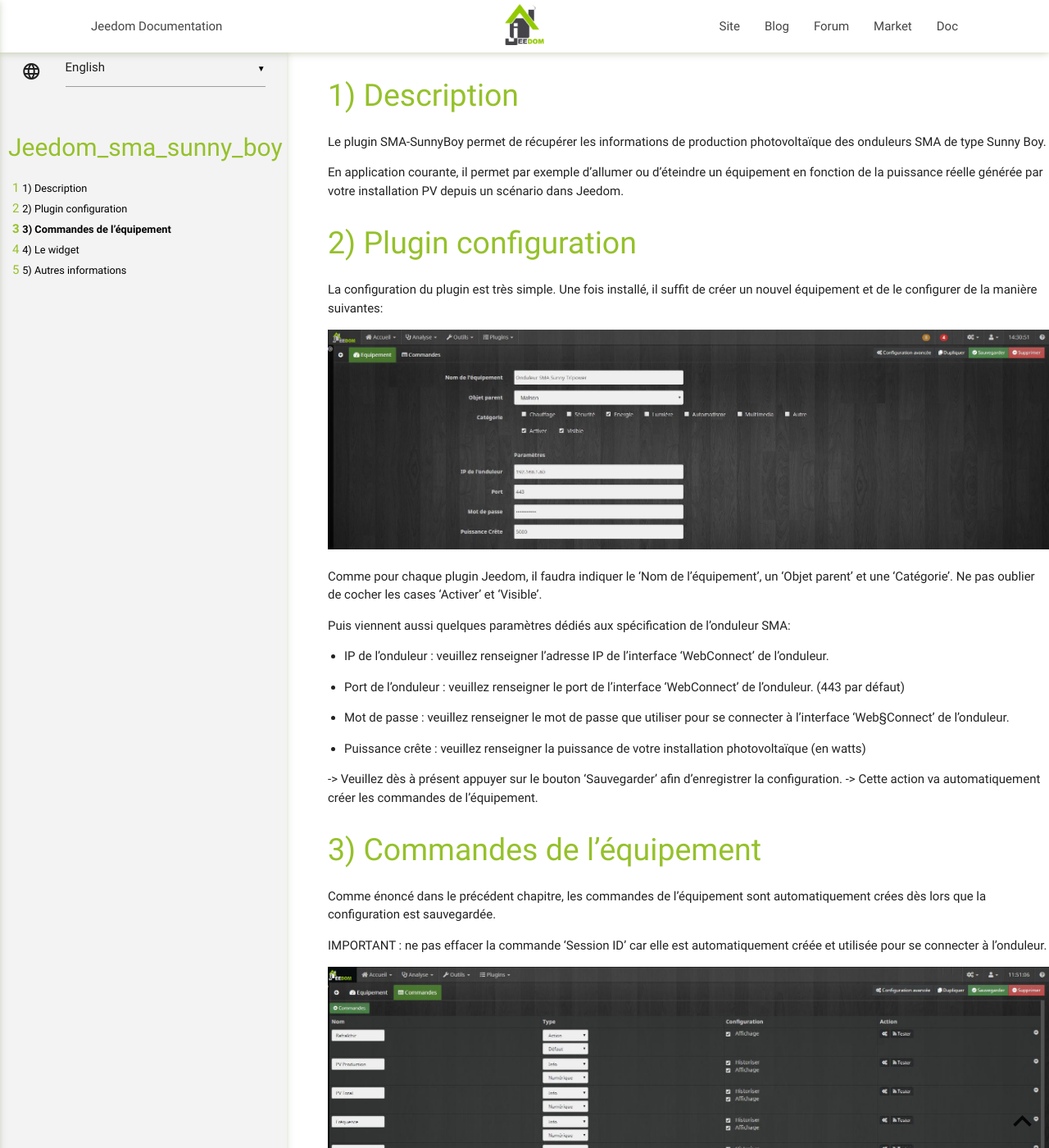
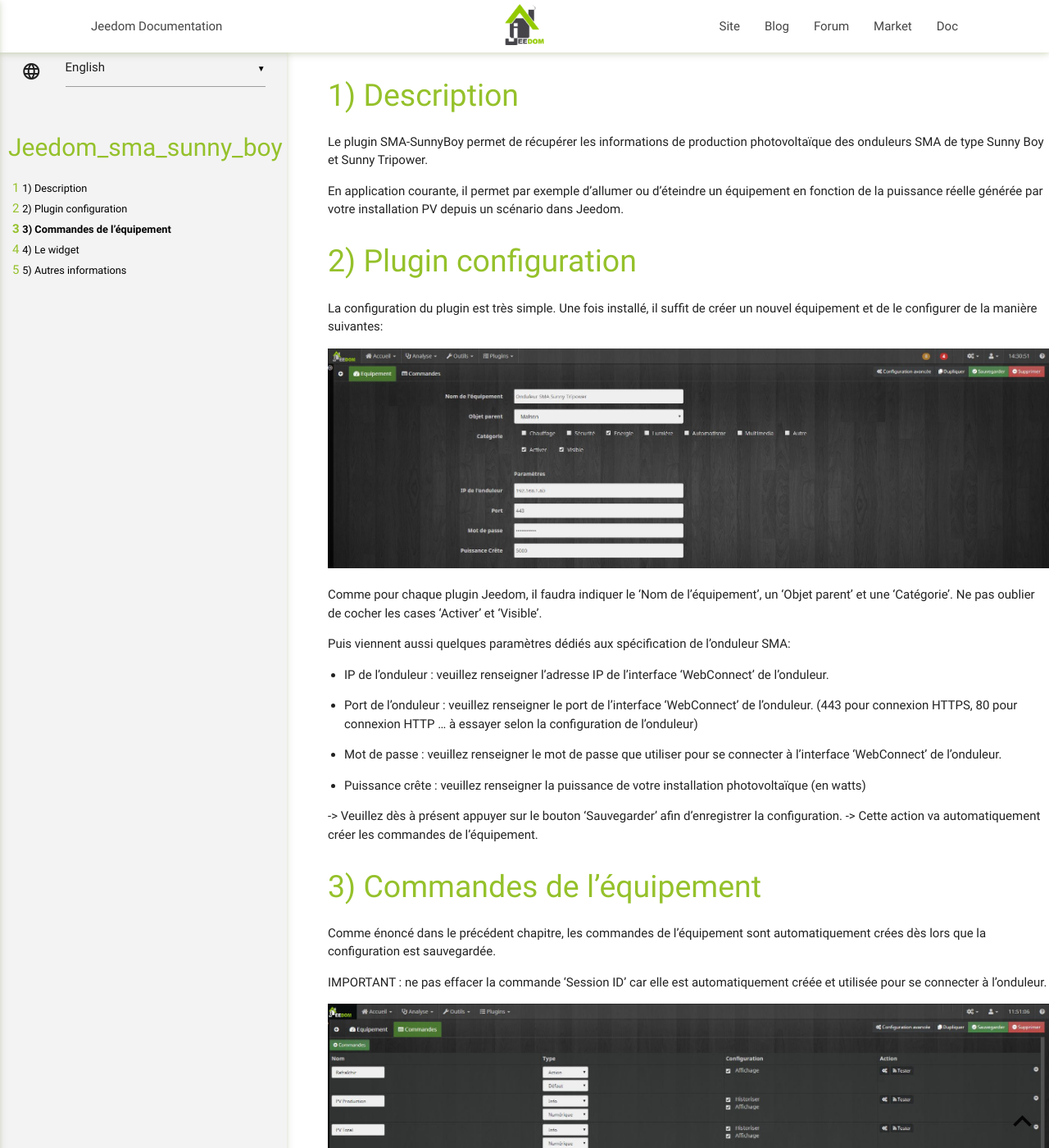
Before and after one commit to Sattaz/Jeedom_SMA_Sunny_Boy, a Jekyll site: the page built from docs/en_US/index.md, in a window 1280 px wide and 1400 px high. Shown: the whole window at 82% size. Built offline with Jekyll 4.4.1, drawn with Linux system fonts in a browser that asks for light colours; our own code applies the rules of GitHub Pages for plain Markdown files.

Commit message:
[ROBOT] Action all

```diff
--- a/docs/en_US/index.md
+++ b/docs/en_US/index.md
@@ -1,7 +1,7 @@
 Description
 ===
 
-Le plugin SMA-SunnyBoy permet de récupérer les informations de production photovoltaïque des onduleurs SMA de type Sunny Boy.
+Le plugin SMA-SunnyBoy permet de récupérer les informations de production photovoltaïque des onduleurs SMA de type Sunny Boy et Sunny Tripower.
 
 En application courante, il permet par exemple d'allumer ou d'éteindre un équipement en fonction de la puissance réelle générée par votre installation PV depuis un scénario dans Jeedom.
 
@@ -20,9 +20,9 @@ Puis viennent aussi quelques paramètres dédiés aux spécification de l'ondule
 
 -   IP de l'onduleur : veuillez renseigner l'adresse IP de l'interface 'WebConnect' de l'onduleur.
 
--   Port de l'onduleur : veuillez renseigner le port de l'interface 'WebConnect' de l'onduleur. (443 par défaut)
+-   Port de l'onduleur : veuillez renseigner le port de l'interface 'WebConnect' de l'onduleur. (443 pour connexion HTTPS, 80 pour connexion HTTP ... à essayer selon la configuration de l'onduleur)
 
--   Mot de passe : veuillez renseigner le mot de passe que utiliser pour se connecter à l'interface 'Web§Connect' de l'onduleur.
+-   Mot de passe : veuillez renseigner le mot de passe que utiliser pour se connecter à l'interface 'WebConnect' de l'onduleur.
 
 -   Puissance crête : veuillez renseigner la puissance de votre installation photovoltaïque (en watts)
 
```
Also changed, not shown: docs/de_DE/changelog.md (+1 -0 lines), docs/de_DE/index.md (+3 -3 lines), docs/en_US/changelog.md (+2 -1 lines), docs/es_ES/changelog.md (+1 -0 lines), docs/es_ES/index.md (+3 -3 lines).
